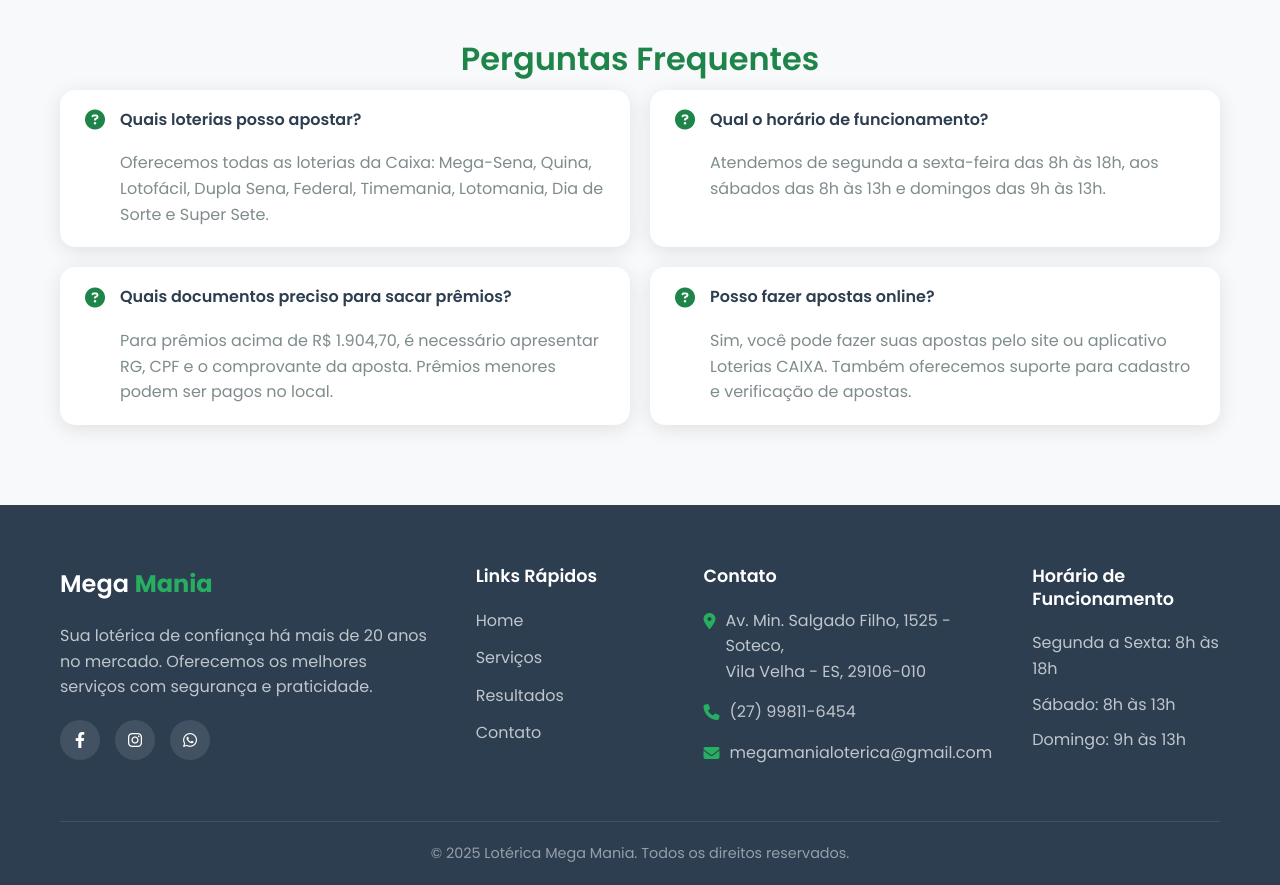
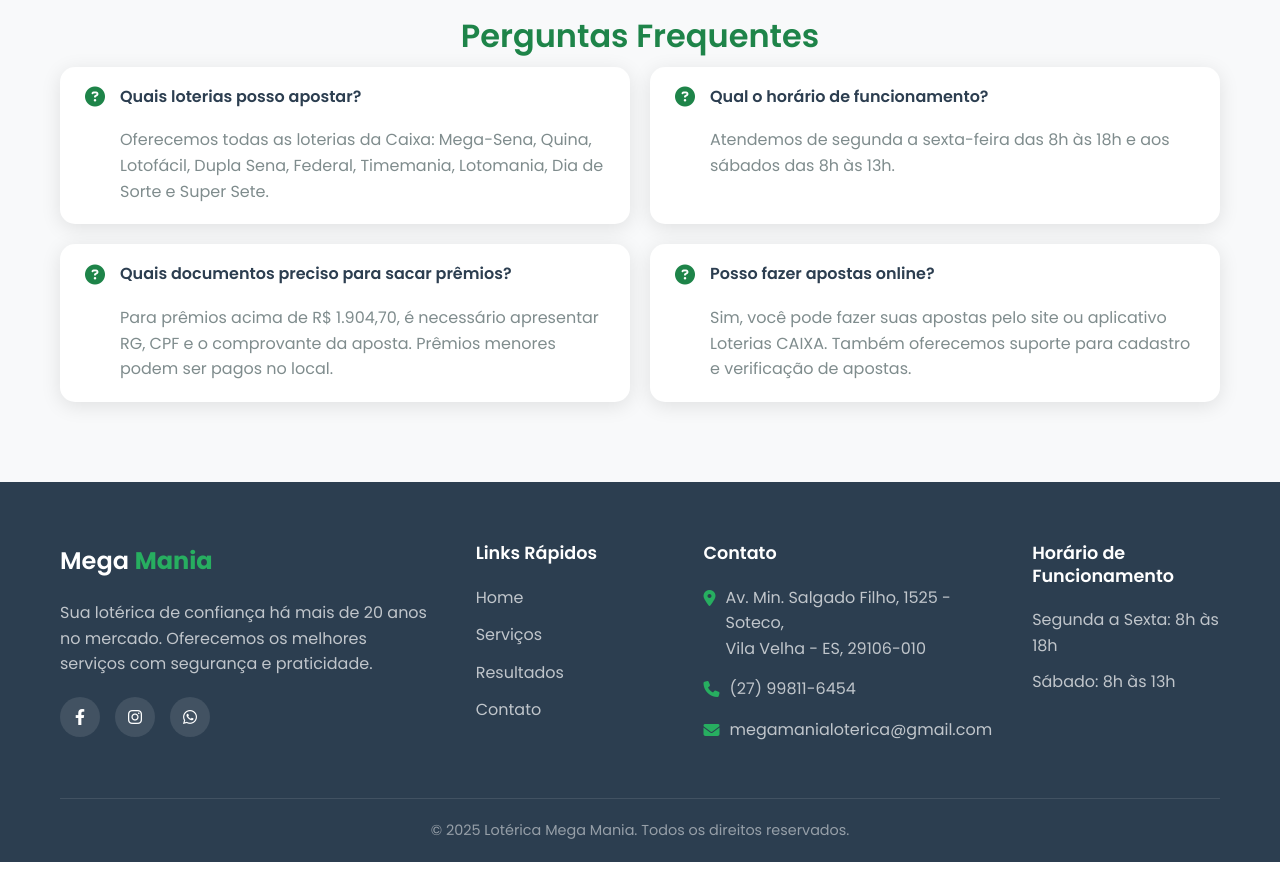
Before and after one commit to eduardo-lobo-cyber/loterica, a website: page public/contato.html in a window 1280 px wide. Shown: the part 1900-2785 px from the top of the page. After the commit the page ends 2762 px from the top, so only its background shows below. Drawn offline with Linux system fonts and the light colour scheme.

Commit message:
Whatsapp errado

```diff
--- a/public/contato.html
+++ b/public/contato.html
@@ -131,7 +131,6 @@
                                 <h3>Horário de Funcionamento</h3>
                                 <p>Segunda a Sexta: 8h às 18h</p>
                                 <p>Sábado: 8h às 13h</p>
-                                <p>Domingo: 9h às 13h</p>
                             </div>
                         </div>
                     </div>
@@ -192,7 +191,7 @@
                         <h3>Qual o horário de funcionamento?</h3>
                     </div>
                     <div class="faq-answer">
-                        <p>Atendemos de segunda a sexta-feira das 8h às 18h, aos sábados das 8h às 13h e domingos das 9h às 13h.</p>
+                        <p>Atendemos de segunda a sexta-feira das 8h às 18h e aos sábados das 8h às 13h.</p>
                     </div>
                 </div>
                 <div class="faq-item" data-animate="fade-up" data-delay="200">
@@ -254,7 +253,6 @@
                     <ul class="footer-hours">
                         <li>Segunda a Sexta: 8h às 18h</li>
                         <li>Sábado: 8h às 13h</li>
-                        <li>Domingo: 9h às 13h</li>
                     </ul>
                 </div>
             </div>
--- a/public/script.js
+++ b/public/script.js
@@ -283,7 +283,7 @@ function initSmoothScroll() {
 const WhatsAppConfig = {
     // Número do WhatsApp (apenas dígitos, com código do país)
     // Exemplo: 5511999999999 (55 = Brasil, 11 = São Paulo, 999999999 = número)
-    phoneNumber: '5511999999999',
+    phoneNumber: '5527998116454',
 
     // Mensagem padrão que será enviada
     defaultMessage: 'Olá! Gostaria de mais informações sobre os serviços da Mega Mania.',
```
Also changed, not shown: contato.html (+1 -3 lines), index.html (+1 -2 lines), loterias.html (+0 -1 lines), public/index.html (+1 -2 lines), public/loterias.html (+0 -1 lines), public/resultados.html (+0 -1 lines), public/servicos.html (+0 -1 lines), resultados.html (+0 -1 lines), servicos.html (+0 -1 lines).
